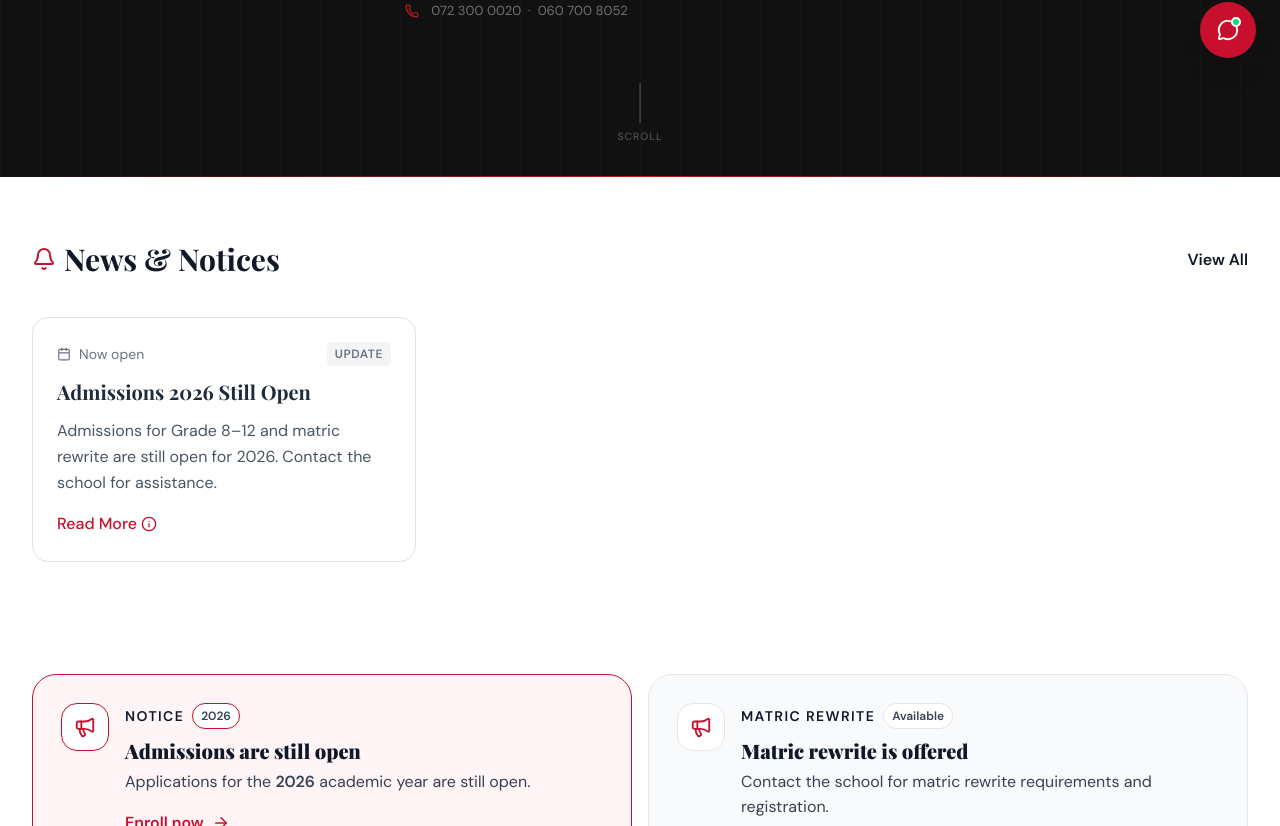
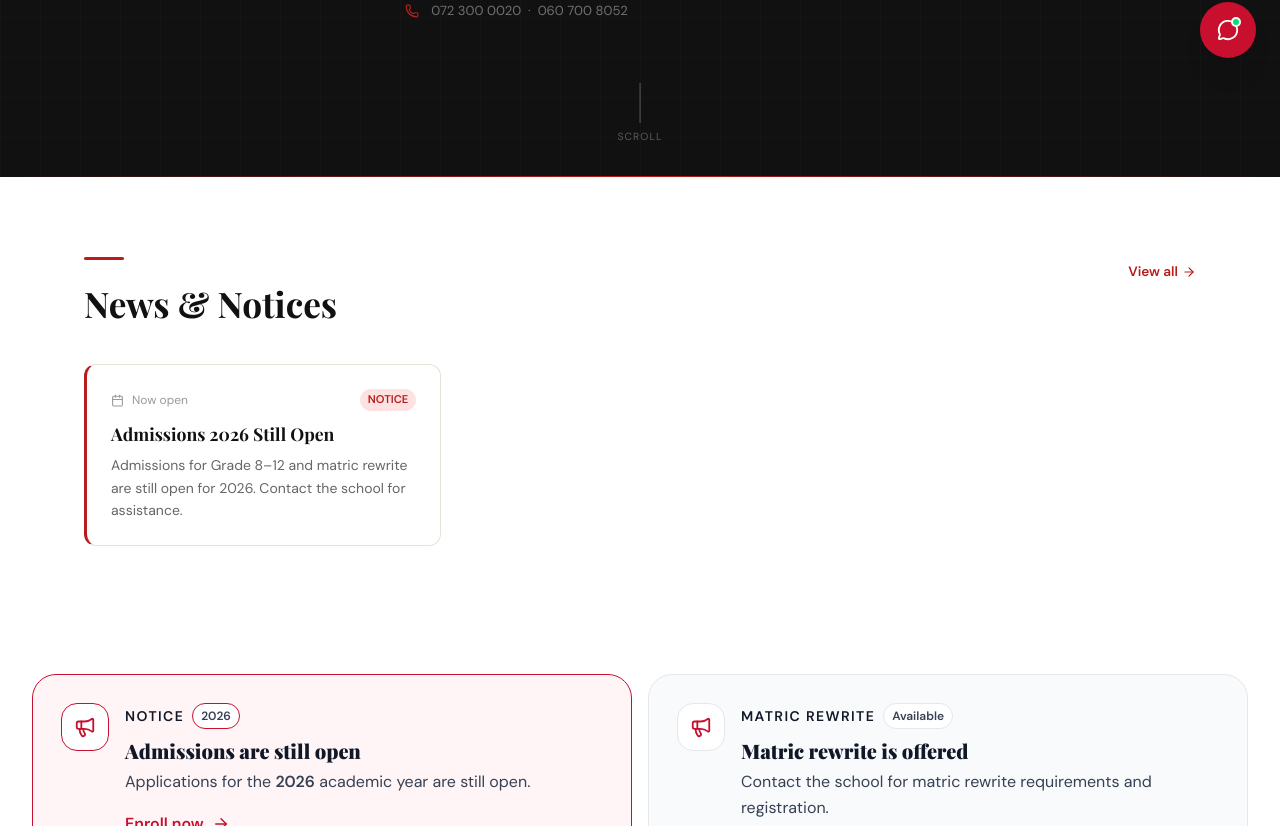
Before and after one commit to slmazwi-coder/advent-high-school, a React (Vite) app: page / in a window 1280 px wide. Shown: the part 718-1544 px from the top of the page. Built offline with nearby package versions, Linux system fonts and the light colour scheme; a web font is replaced by a local one.

Commit message:
Update NewsSection.tsx

```diff
--- a/src/components/NewsSection.tsx
+++ b/src/components/NewsSection.tsx
@@ -1,48 +1,47 @@
 import React, { useEffect, useState } from 'react';
-import { Bell, Calendar, Info } from 'lucide-react';
+import { ArrowRight, Calendar } from 'lucide-react';
 import { getNews, type NewsItem } from '../admin/utils/storage';
 
 export const NewsSection = () => {
   const [notices, setNotices] = useState<NewsItem[]>(getNews());
+  useEffect(() => { setNotices(getNews()); }, []);
 
-  useEffect(() => {
-    setNotices(getNews());
-  }, []);
+  if (notices.length === 0) return null;
 
   return (
-    <section className="py-16 bg-white">
-      <div className="max-w-7xl mx-auto px-4 sm:px-6 lg:px-8">
-        <div className="flex items-center justify-between mb-10">
-          <h2 className="text-3xl font-bold text-[#111827] flex items-center gap-2">
-            <Bell className="text-[#C8102E]" /> News & Notices
-          </h2>
-          <button className="text-[#111827] font-semibold hover:underline">View All</button>
+    <section className="section-pad" style={{ background: '#fff' }}>
+      <div className="container-narrow">
+        <div style={{ display: 'flex', alignItems: 'baseline', justifyContent: 'space-between', marginBottom: '2.5rem', flexWrap: 'wrap', gap: '1rem' }}>
+          <div>
+            <div className="rule-accent" />
+            <h2 style={{ fontFamily: 'var(--font-display)', fontSize: 'clamp(1.6rem, 4vw, 2.2rem)', margin: 0, color: '#111' }}>
+              News & Notices
+            </h2>
+          </div>
+          <button style={{ fontFamily: 'var(--font-body)', fontSize: '0.85rem', fontWeight: 600, color: '#B91C1C', background: 'none', border: 'none', cursor: 'pointer', display: 'flex', alignItems: 'center', gap: '4px' }}>
+            View all <ArrowRight size={14} />
+          </button>
         </div>
 
-        {notices.length === 0 ? (
-          <div className="text-center py-12 text-gray-400 bg-gray-50 rounded-3xl border-2 border-dashed border-gray-200">
-            No active notices at this time.
-          </div>
-        ) : (
-          <div className="grid grid-cols-1 md:grid-cols-3 gap-8">
-            {notices.map((notice) => (
-              <div key={notice.id} className="card flex flex-col h-full border-l-4 border-l-[#C8102E]">
-                <div className="flex items-center gap-2 text-sm text-gray-500 mb-3">
-                  <Calendar size={14} />
-                  <span>{notice.date}</span>
-                  <span className="ml-auto px-2 py-1 bg-gray-100 rounded text-xs font-bold uppercase tracking-wider">
-                    Update
-                  </span>
-                </div>
-                <h3 className="text-xl font-bold mb-3 text-gray-800">{notice.title}</h3>
-                <p className="text-gray-600 line-clamp-3 mb-4 flex-grow">{notice.content}</p>
-                <button className="text-[#C8102E] font-medium flex items-center gap-1 hover:gap-2 transition-all">
-                  Read More <Info size={16} />
-                </button>
+        <div style={{ display: 'grid', gridTemplateColumns: 'repeat(auto-fill, minmax(min(100%, 280px), 1fr))', gap: '1.25rem' }}>
+          {notices.slice(0, 3).map((n, i) => (
+            <article key={n.id} className="card fade-up" style={{ animationDelay: `${i * 0.08}s`, borderLeft: '3px solid #B91C1C', borderRadius: '0.75rem' }}>
+              <div style={{ display: 'flex', alignItems: 'center', gap: '0.5rem', color: '#999', fontSize: '0.75rem', marginBottom: '0.75rem' }}>
+                <Calendar size={13} />
+                <span>{n.date}</span>
+                <span style={{ marginLeft: 'auto', background: '#FEE2E2', color: '#B91C1C', padding: '2px 8px', borderRadius: '2rem', fontWeight: 600, fontSize: '0.7rem', textTransform: 'uppercase' }}>
+                  Notice
+                </span>
               </div>
-            ))}
-          </div>
-        )}
+              <h3 style={{ fontFamily: 'var(--font-display)', fontSize: '1.1rem', fontWeight: 700, margin: '0 0 0.5rem', color: '#111', lineHeight: 1.3 }}>
+                {n.title}
+              </h3>
+              <p style={{ fontSize: '0.875rem', color: '#666', margin: 0, lineHeight: 1.6, display: '-webkit-box', WebkitLineClamp: 3, WebkitBoxOrient: 'vertical', overflow: 'hidden' }}>
+                {n.content}
+              </p>
+            </article>
+          ))}
+        </div>
       </div>
     </section>
   );
```
